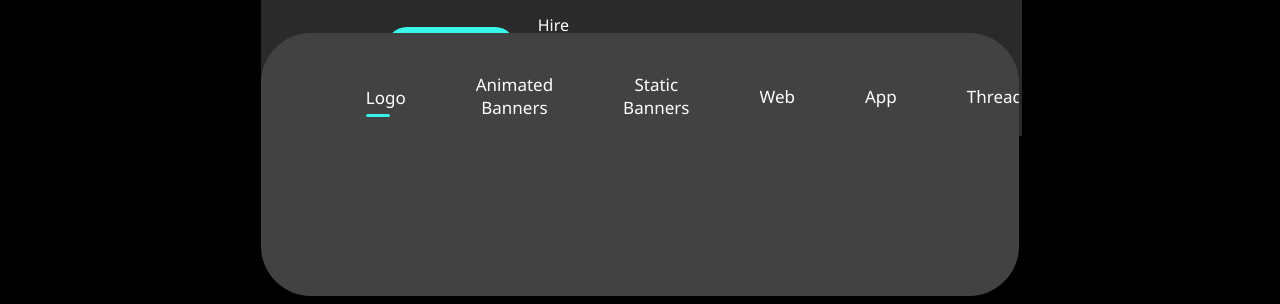
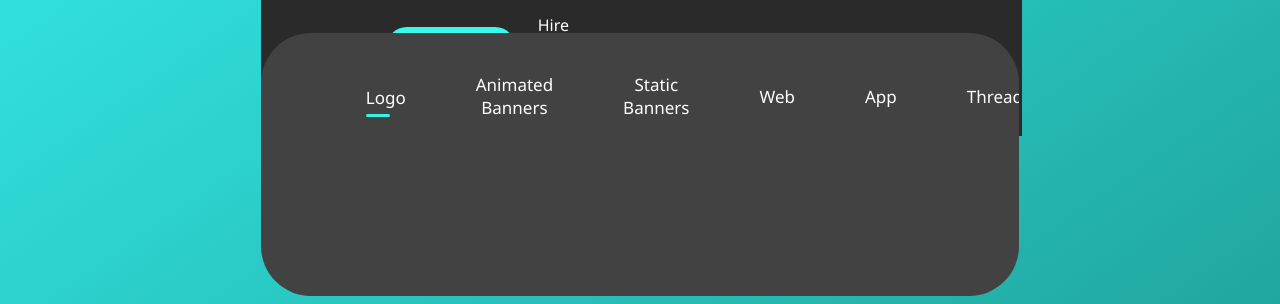
Before and after one commit to designsso/Designsso, a plain HTML site: page index.html in a window 1280 px wide. Shown: the part 505-809 px from the top of the page. Drawn offline with Linux system fonts and the light colour scheme.

Commit message:
Update style.css

```diff
--- a/style.css
+++ b/style.css
@@ -1,5 +1,6 @@
 body {
-    background: #000000;
+    background: rgb(0,167,11);
+background: linear-gradient(325deg, rgba(32,167,159,1) 0%, rgba(56,248,248,1) 100%);;
 }
 
 * {
```
